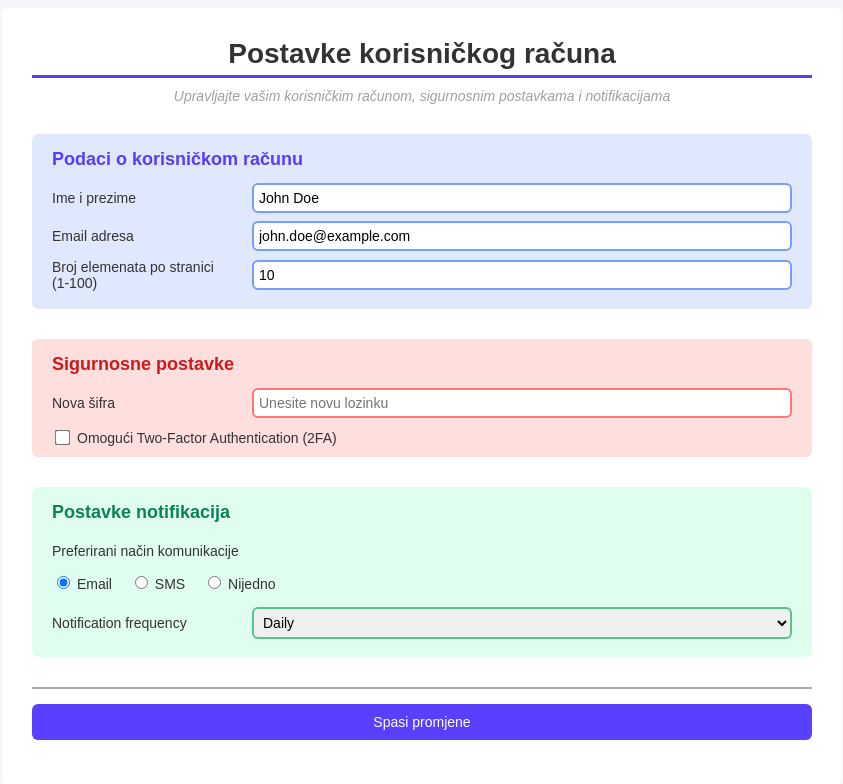
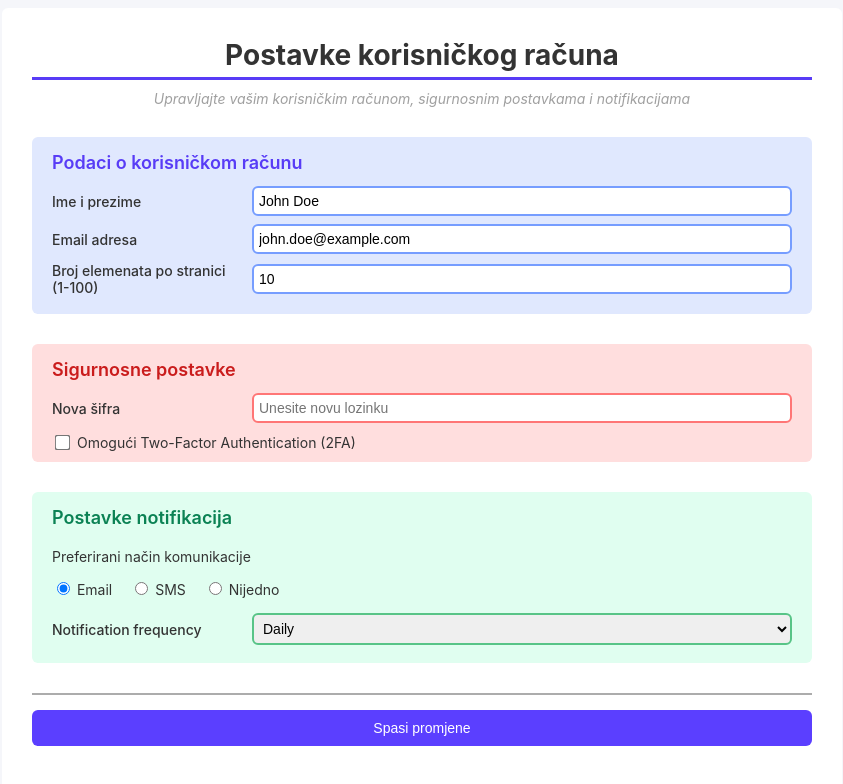
Before and after one commit to aminamemiic/ScenarijPro, a plain HTML site: page html/user.html in a window 1280 px wide. Shown: the whole page, without its empty margins (218-1061 px from the left). Drawn offline with Linux system fonts and the light colour scheme.

Commit message:
ispravak fonta

```diff
--- a/css/projects.css
+++ b/css/projects.css
@@ -1,6 +1,6 @@
 html {
     background-color: #f5f6fa;
-    font-family: 'Poppins', sans-serif;
+    font-family: 'Poppins', 'Inter', sans-serif;
 }
 
 .sidebar {
--- a/css/user.css
+++ b/css/user.css
@@ -1,6 +1,6 @@
 html {
     background-color: #f5f6fa;
-    font-family: 'Poppins', sans-serif;
+    font-family: 'Poppins', 'Inter', sans-serif;
 }
 
 .podaci {
--- a/css/writing.css
+++ b/css/writing.css
@@ -1,6 +1,6 @@
 html {
     background-color: #f5f6fa;
-    font-family: 'Poppins', sans-serif;
+    font-family: 'Poppins', 'Inter', sans-serif;
     height: 100%;
 }
 
```
